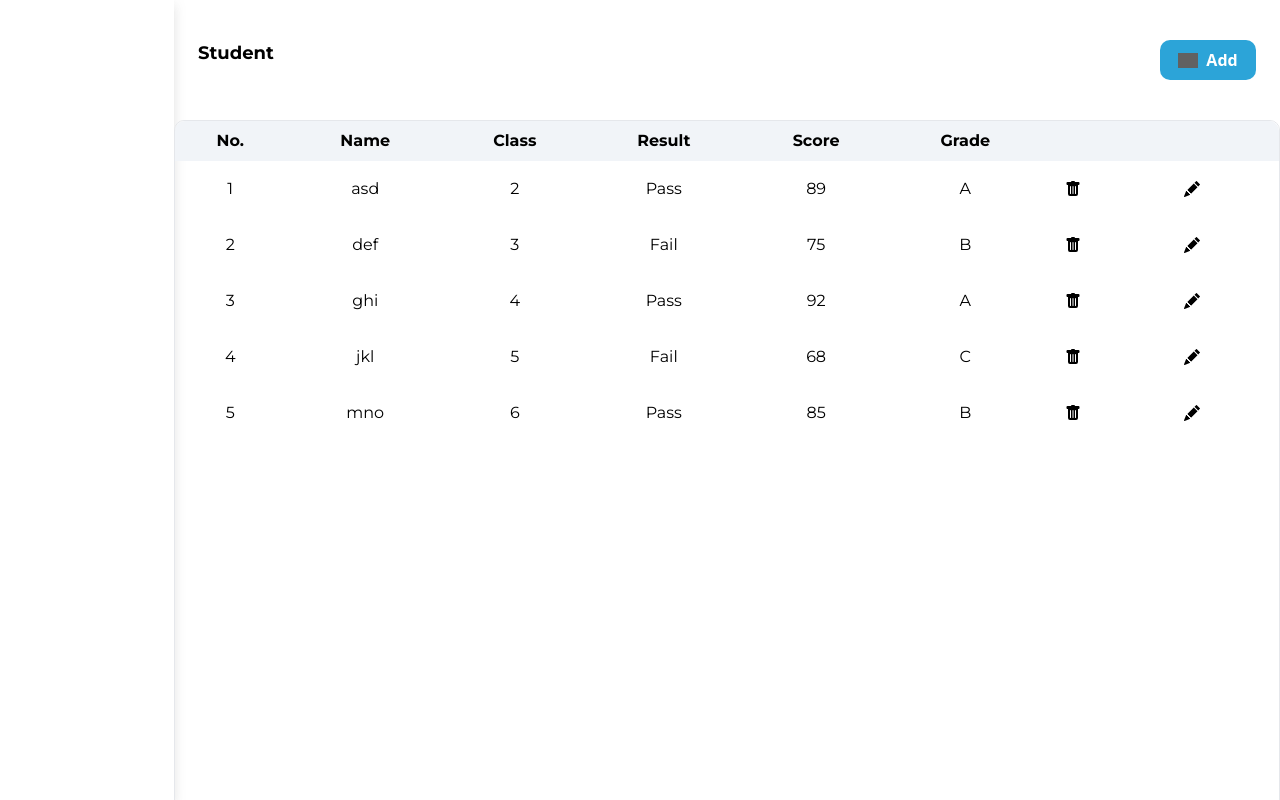
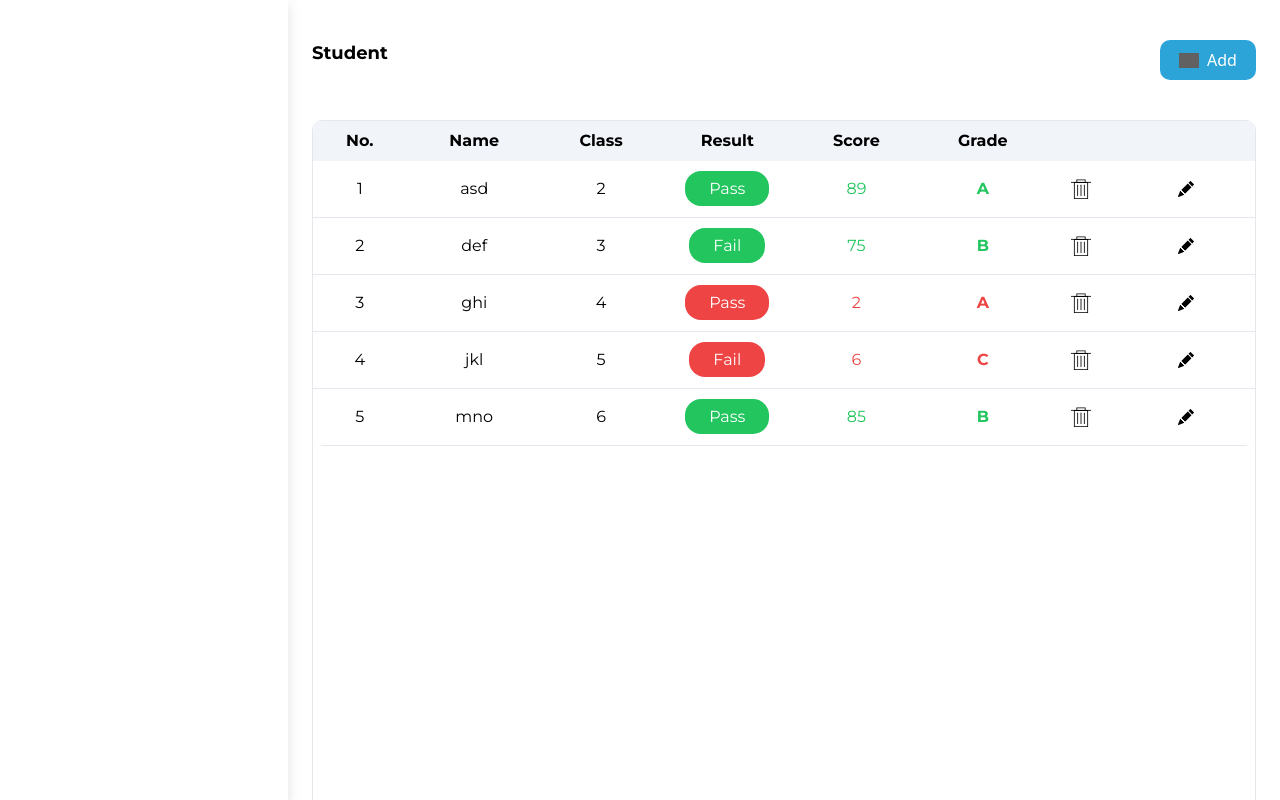
Before and after one commit to SouptikD98/wit-bit-student-project, a Next.js app: page / in a window 1280 px wide. Shown: the top 800 px of the page. Built offline with nearby package versions, Linux system fonts and the light colour scheme; grey boxes are pictures that could not be loaded.

Commit message:
data addition and removal from table done

```diff
--- a/src/app/components/Modal/Modal.js
+++ b/src/app/components/Modal/Modal.js
@@ -1,7 +1,45 @@
-import React from "react";
+import React, { useState } from "react";
 import "./Modal.css";
 
-export const Modal = ( { closeModal } ) => {
+export const Modal = ({ closeModal, onSubmit }) => {
+  const [formState, setFormState] = useState({
+    name: "",
+    class: "",
+    result: "",
+    score: "",
+    grade: "",
+  });
+  const handleChange = (e) => {
+    const { name, value } = e.target;
+    if (name === "score") {
+      const result = Number(value) > 39 ? "Passed" : "Failed";
+      const grade =
+        Number(value) >= 76
+          ? "Excellent"
+          : Number(value) > 31 && Number(value) <= 75
+          ? "Average"
+          : "Poor";
+      setFormState({ ...formState, result, grade, [name]: value });
+    } else {
+      setFormState({ ...formState, [name]: value });
+    }
+  };
+
+  const handleSubmit = (e) => {
+    e.preventDefault();
+    console.log(formState);
+    onSubmit(formState);
+    closeModal();
+
+    // if (!validateForm()) return;
+
+    // onSubmit(formState);
+
+    // closeModal();
+  };
+
+  const [errors, setErrors] = useState("");
+
   return (
     <div className="relative w-full">
       <div className="flex w-full justify-center items-center font-montserrat text-[0.75remrem] font-normal gap-[0.75rem]">
@@ -18,23 +56,25 @@ export const Modal = ( { closeModal } ) => {
                   </div>
                   <div className="w-full">
                     <input
+                      name="name"
                       type="text"
                       placeholder="..."
                       className="w-full font-montserrat py-[0.625rem] px-[0.875rem]
                   border border-[#D2D8E2] rounded-[10px] z-[99]"
+                      onChange={handleChange}
                     />
                   </div>
                 </div>
                 <div className="flex w-full flex-col items-start justify-center gap-[8px]">
-                  <div className="text-[0.75rem] leading-none">
-                    STUDENT NAME *
-                  </div>
+                  <div className="text-[0.75rem] leading-none">CLASS *</div>
                   <div className="w-full">
                     <input
+                      name="class"
                       type="text"
                       placeholder="..."
                       className="w-full font-montserrat py-[0.625rem] px-[0.875rem]
                   border border-[#D2D8E2] rounded-[10px] z-[99]"
+                      onChange={handleChange}
                     />
                     <span className="italic">
                       Please input values between 1 & 12
@@ -42,15 +82,15 @@ export const Modal = ( { closeModal } ) => {
                   </div>
                 </div>
                 <div className="flex w-full flex-col items-start justify-center gap-[8px]">
-                  <div className="text-[0.75rem] leading-none">
-                    STUDENT NAME *
-                  </div>
+                  <div className="text-[0.75rem] leading-none">SCORE *</div>
                   <div className="w-full">
                     <input
+                      name="score"
                       type="text"
                       placeholder="..."
                       className="w-full font-montserrat py-[0.625rem] px-[0.875rem]
                   border border-[#D2D8E2] rounded-[10px] z-[99]"
+                      onChange={handleChange}
                     />
                     <span className="italic">
                       Please input values between 0 & 100
@@ -69,7 +109,7 @@ export const Modal = ( { closeModal } ) => {
             </div>
             <div className="modal-btn-container flex items-center justify-end gap-[1.25rem] border-t border-[#D2D8E2] py-[1rem]">
               <button
-                onClick={ closeModal }
+                onClick={closeModal}
                 class="bg-white hover:bg-slate-300 text-[#2CA4D8] border border-[#2CA4D8] py-2 px-4 rounded focus:outline-none focus:shadow-outline"
                 type="submit"
               >
@@ -78,6 +118,7 @@ export const Modal = ( { closeModal } ) => {
               <button
                 class="bg-[#2CA4D8] hover:bg-blue-700 text-white py-2 px-4 rounded focus:outline-none focus:shadow-outline"
                 type="submit"
+                onClick={handleSubmit}
               >
                 CONFIRM
               </button>
--- a/src/app/components/Table.js
+++ b/src/app/components/Table.js
@@ -1,12 +1,16 @@
 import React from "react";
+
+import Image from "next/image";
+
 import "./Table.css";
 import { BsFillTrashFill, BsFillPencilFill } from "react-icons/bs";
 
-export const Table = ({ rows }) => {
+export const Table = ({ rows, deleteRow }) => {
   return (
-    <div className="flex items-center justify-center w-full xl:w-[69rem]">
-      <table className="rounded-[10px] w-full font-montserrat overflow-hidden">
-        <thead className="bg-[#F1F4F8]">
+    <div className="flex items-center justify-center w-full">
+      <div className="w-full">
+        <table className="rounded-[10px] w-full font-montserrat  overflow-hidden">
+          <thead className="bg-[#F1F4F8] w-full">
             <tr>
               <th className="py-[8px] px-[16px]">No.</th>
               <th className="py-[8px] px-[16px]">Name</th>
@@ -21,18 +25,55 @@ export const Table = ({ rows }) => {
           <tbody>
             {rows.map((row, index) => {
               return (
-              <tr key={index} className="text-center hover:bg-[#F1F4F8]">
+                <tr
+                  key={index}
+                  className="text-center border-b  border-[#E4E8EE]"
+                >
                   <td className="py-[1rem] px-[1.5rem]">{row.no}</td>
                   <td className="py-[1rem] px-[1.5rem]">{row.name}</td>
                   <td className="py-[1rem] px-[1.5rem]">{row.class}</td>
-                <td className="py-[1rem] px-[1.5rem]">{row.result}</td>
-                <td className="py-[1rem] px-[1.5rem]">{row.score}</td>
-                <td className="py-[1rem] px-[1.5rem]">{row.grade}</td>
-                <td className="py-[1rem] px-[1.5rem]">
-                  <span>
-                    <BsFillTrashFill />
+                  <td className="">
+                    <span
+                      className={`text-white py-[0.5rem] rounded-[1rem] px-[1.5rem] ${
+                        row.score > 50 ? "bg-green-500" : "bg-red-500"
+                      } w-[3.87rem]`}
+                    >
+                      {row.result}
                     </span>
                   </td>
+
+                  <td className="py-[1rem] px-[1.5rem]">
+                    <span
+                      className={
+                        row.score > 50 ? "text-green-500" : "text-red-500"
+                      }
+                    >
+                      {row.score}
+                    </span>
+                  </td>
+
+                  <td className="py-[1rem] px-[1.5rem]">
+                    <span
+                      className={`${
+                        row.score > 50 ? "text-green-500" : "text-red-500"
+                      } font-bold`}
+                    >
+                      {row.grade}
+                    </span>
+                  </td>
+                  <td
+                    className="py-[1rem] px-[1.5rem] hover:bg-gray-100"
+                    onClick={() => deleteRow(index)}
+                  >
+                    <Image
+                      src="/delete.svg"
+                      alt="Description of the image"
+                      width={20}
+                      height={20}
+                      className=" group-hover:block"
+                    />
+                  </td>
+
                   <td className="py-[1rem] px-[1.5rem]">
                     <span>
                       <BsFillPencilFill />
@@ -44,5 +85,6 @@ export const Table = ({ rows }) => {
           </tbody>
         </table>
       </div>
+    </div>
   );
 };
--- /dev/null
+++ b/src/app/data/rowsData.js
@@ -0,0 +1,46 @@
+// rowsData.js
+
+const rows = [
+  {
+    no: "1",
+    name: "asd",
+    class: "2",
+    result: "Pass",
+    score: "89",
+    grade: "A",
+  },
+  {
+    no: "2",
+    name: "def",
+    class: "3",
+    result: "Fail",
+    score: "75",
+    grade: "B",
+  },
+  {
+    no: "3",
+    name: "ghi",
+    class: "4",
+    result: "Pass",
+    score: "2",
+    grade: "A",
+  },
+  {
+    no: "4",
+    name: "jkl",
+    class: "5",
+    result: "Fail",
+    score: "6",
+    grade: "C",
+  },
+  {
+    no: "5",
+    name: "mno",
+    class: "6",
+    result: "Pass",
+    score: "85",
+    grade: "B",
+  },
+];
+
+export default rows;
--- a/src/app/page.js
+++ b/src/app/page.js
@@ -1,56 +1,40 @@
 "use client"; // This is a client component
+// App.js
 
 import { useState } from "react";
-
 import "./page.css";
 import Image from "next/image";
 import { Table } from "./components/Table";
 import { Modal } from "./components/Modal/Modal";
+import rows from "./data/rowsData.js"; // Importing the rows data
 
 function App() {
+  const id = 1;
   const [modalOpen, setModalOpen] = useState(false);
-  const rows = [
-    {
-      no: "1",
-      name: "asd",
-      class: "2",
-      result: "Pass",
-      score: "89",
-      grade: "A",
-    },
-    {
-      no: "2",
-      name: "def",
-      class: "3",
-      result: "Fail",
-      score: "75",
-      grade: "B",
-    },
-    {
-      no: "3",
-      name: "ghi",
-      class: "4",
-      result: "Pass",
-      score: "92",
-      grade: "A",
-    },
-    {
-      no: "4",
-      name: "jkl",
-      class: "5",
-      result: "Fail",
-      score: "68",
-      grade: "C",
-    },
-    {
-      no: "5",
-      name: "mno",
-      class: "6",
-      result: "Pass",
-      score: "85",
-      grade: "B",
-    },
-  ];
+  const [rowsData, setRowsData] = useState(rows); // Using the imported rows data
+
+  const handleDeleteRow = (targetIndex) => {
+    setRowsData(rowsData.filter((_, index) => index !== targetIndex));
+  };
+
+  const handleEditRow = (idx) => {
+    setRowToEdit(idx);
+
+    setModalOpen(true);
+  };
+
+  const handleSubmit = (newRow) => {
+    // rowToEdit === null
+    //   ? setRows([...rows, newRow])
+    //   : setRows(
+    //       rows.map((currRow, idx) => {
+    //         if (idx !== rowToEdit) return currRow;
+
+    //         return newRow;
+    //       })
+    //     );
+    setRowsData([...rows, newRow])
+  };
 
   return (
     <div className="total-container w-full flex">
@@ -71,15 +55,15 @@ function App() {
               height={20}
               className="invert"
             />
-            Add
+            <span className="font-normal">Add</span>
           </button>
         </div>
-        <div className="table-container w-full overflow-hidden rounded-md  flex items-center justify-center">
-          <div className="table-cont rouned-[10px] border border-[#00000] rounded-[10px] w-fit h-[53rem]">
-            <Table rows={rows} />
+        <div className="table-container w-full overflow-hidden rounded-md  flex items-center justify-center px-[1.5rem]">
+          <div className="table-cont rouned-[10px] border border-[#00000] rounded-[10px] w-full h-[53rem]">
+            <Table rows={rowsData} deleteRow={handleDeleteRow} />
           </div>
         </div>
-        {modalOpen && <Modal closeModal={() => setModalOpen(false)} />}
+        {modalOpen && <Modal closeModal={() => setModalOpen(false)} onSubmit ={handleSubmit} />}
       </div>
     </div>
   );
```
Also changed, not shown: public/delete.svg (added). Lines whose indentation alone changed are shown as unchanged.
